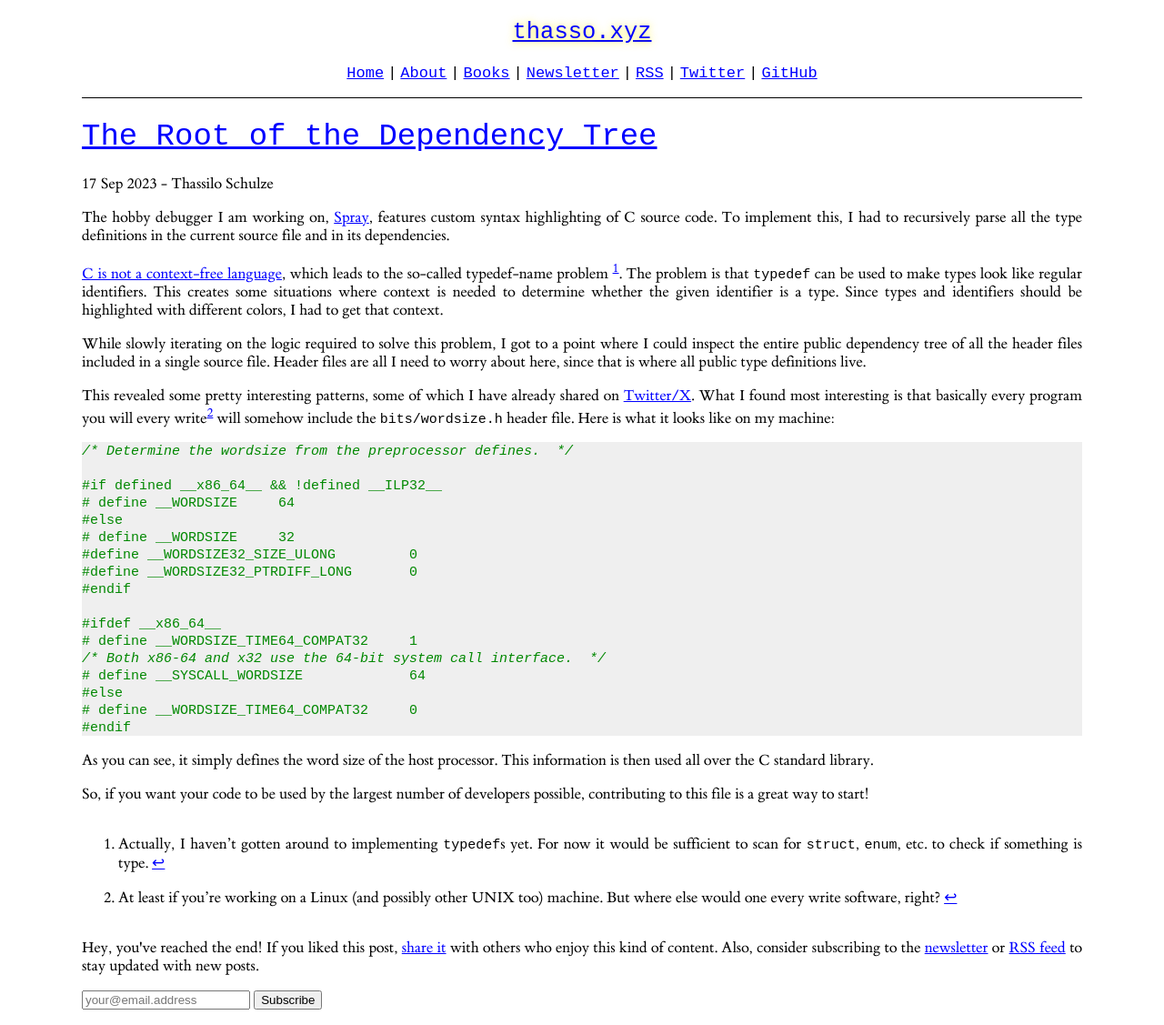
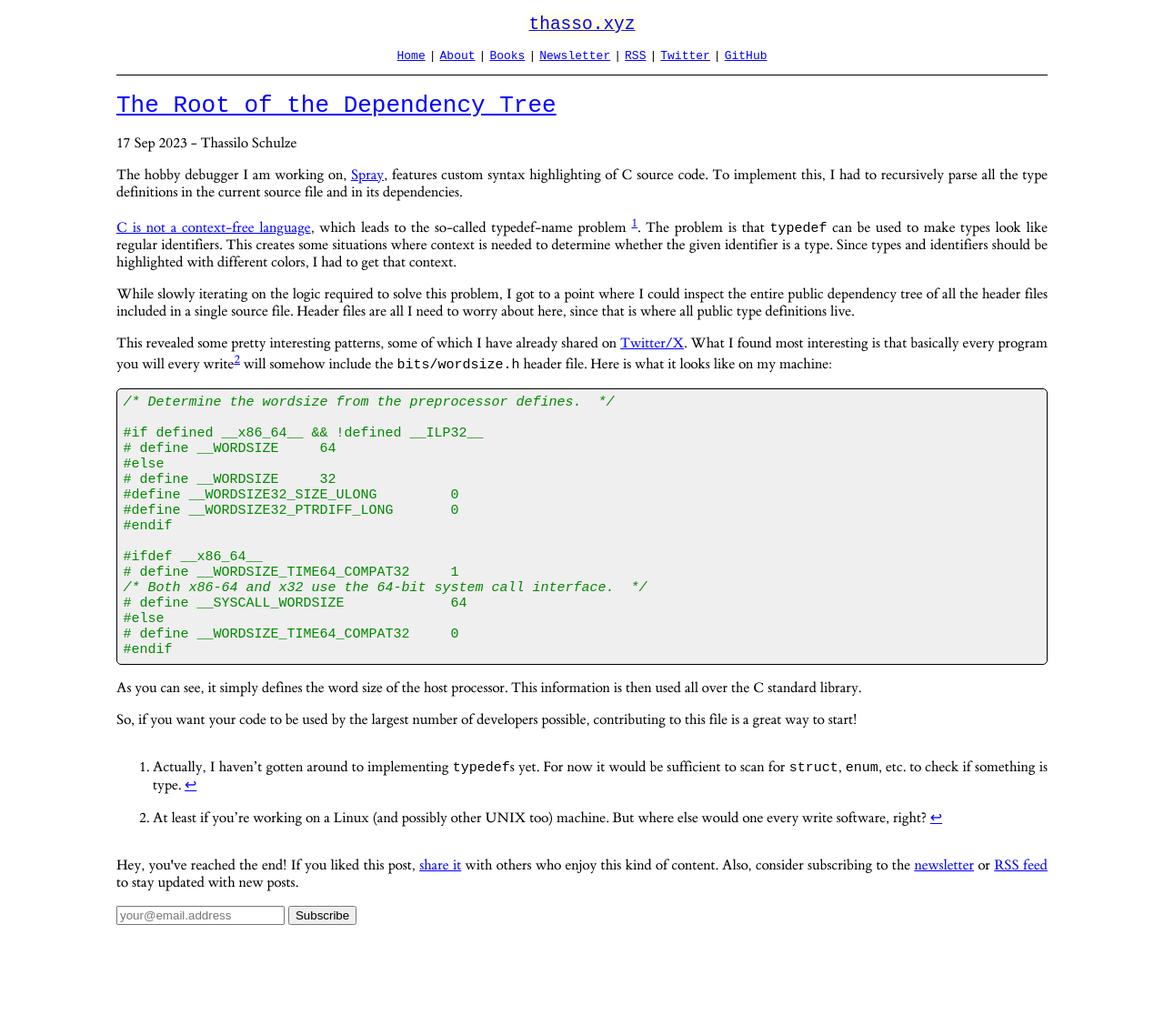
Before and after one commit to vincentbernat/thass0.github.io, a Jekyll site: the page built from _posts/2023-09-17-the-root-of-the-dependency-tree.md, in a window 1280 px wide. Shown: the whole page at 91% size. Built offline with Jekyll 4.4.1, drawn with Linux system fonts in a browser that asks for light colours; after the commit the page ends 1033 px from its top, so only the background shows below that.

Commit message:
Improve code style

```diff
--- a/public/css/style.css
+++ b/public/css/style.css
@@ -54,6 +54,7 @@ html {
     --table-border-color: #e5e5e5;
     --table-background-color: #f9f9f9;
     --code-background-color: #efefef;
+    --code-border-color: #606060
 
     font-size: 17px;
     background-color: var(--background-color);
@@ -76,10 +77,10 @@ body {
     /* Font */
     font-family: et-book, Georgia, serif;
     /* Center primary content */
-    width: 87.5%;
+    width: 87.5%;		/* In case the window is smaller than max-width. */
     margin-left: auto;
     margin-right: auto;
-    max-width: 1100px;
+    max-width: 1024px;
     text-align: justify;
 }
 
@@ -195,6 +196,10 @@ nav {
 pre {
     background-color: var(--code-background-color);
     overflow: scroll;
+    padding: 0.5em;
+    border-color: var(--code-border-color);
+    border: 0.12em solid;
+    border-radius: 5px;
 }
 
 code {
```
